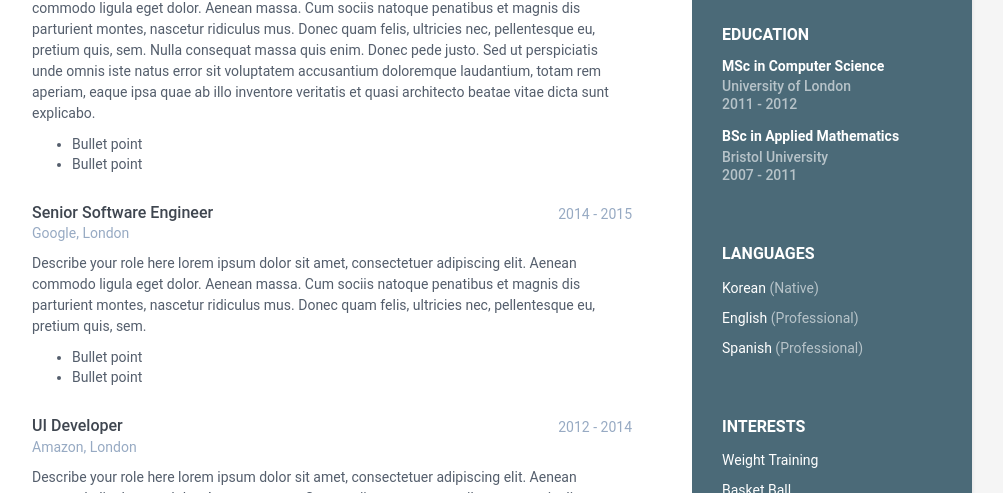
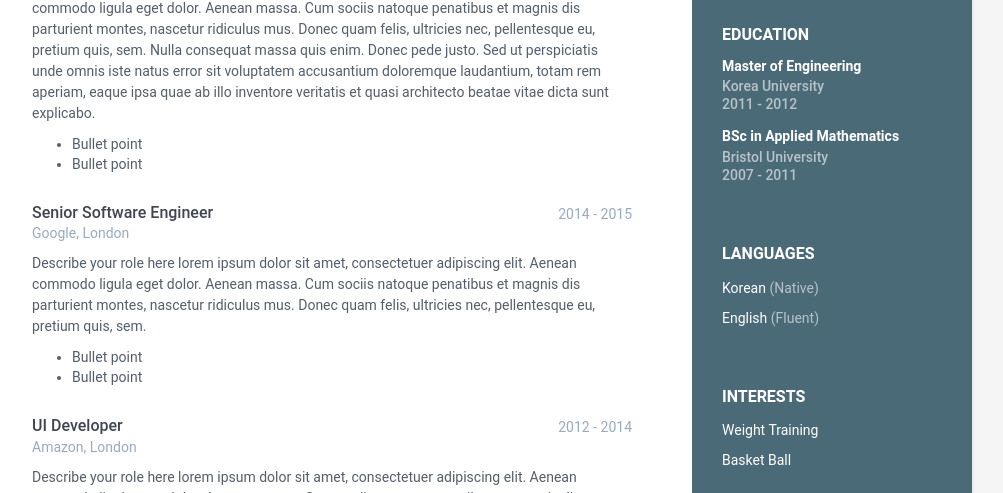
Before and after one commit to changhwanjoe/changhwanjoe.github.io, a Jekyll site: the page built from index.html, in a window 1280 px wide and 900 px high, cut to the strip 407-900 px from the top of the window. Shown: the whole strip, without its empty margins (168-1171 px from the left). Built offline with Jekyll 4.4.1, drawn with Linux system fonts in a browser that asks for light colours.

Commit message:
Update data.yml

```diff
--- a/_data/data.yml
+++ b/_data/data.yml
@@ -13,14 +13,14 @@ sidebar:
 
     # Sidebar links
     email: chjoe01@gmail.com
-    phone: 010 345 6789
-    website: https://chaloalto.tistory.com/ #do not add http://
+    #phone: 010 345 6789
+    website: chaloalto.tistory.com/ #do not add http://
     linkedin:
     github: changhwanjoe
     telegram: # add your nickname without '@' sign
     gitlab:
     bitbucket:
-    twitter: '@webjeda'
+    #twitter: '@webjeda'
     stack-overflow: # Number/Username, e.g. 123456/alandoe
     codewars:
     goodreads: # Number-Username, e.g. 123456-alandoe
@@ -30,10 +30,7 @@ sidebar:
         level: Native
 
       - idiom: English
-        level: Professional
-
-      - idiom: Spanish
-        level: Professional
+        level: Fluent
 
     interests:
       - item: Weight Training
@@ -52,8 +49,10 @@ career-profile:
       Donec quam felis, ultricies nec, pellentesque eu.
       Second paragraph if required.
 education:
-    - degree: MSc in Computer Science
-      university: University of London
+    - degree: Master of Engineering
+      major : Computer Engineering
+      department : Department of Electrical and Computer Engineering
+      university: Korea University
       time: 2011 - 2012
       details: |
         Describe your study here lorem ipsum dolor sit amet, consectetuer
```
